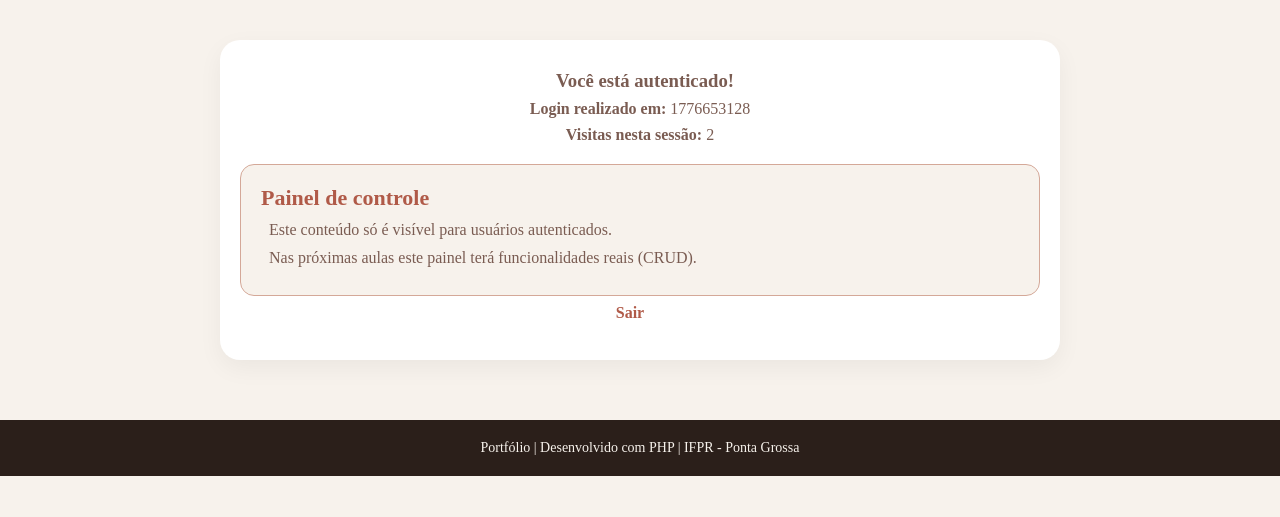
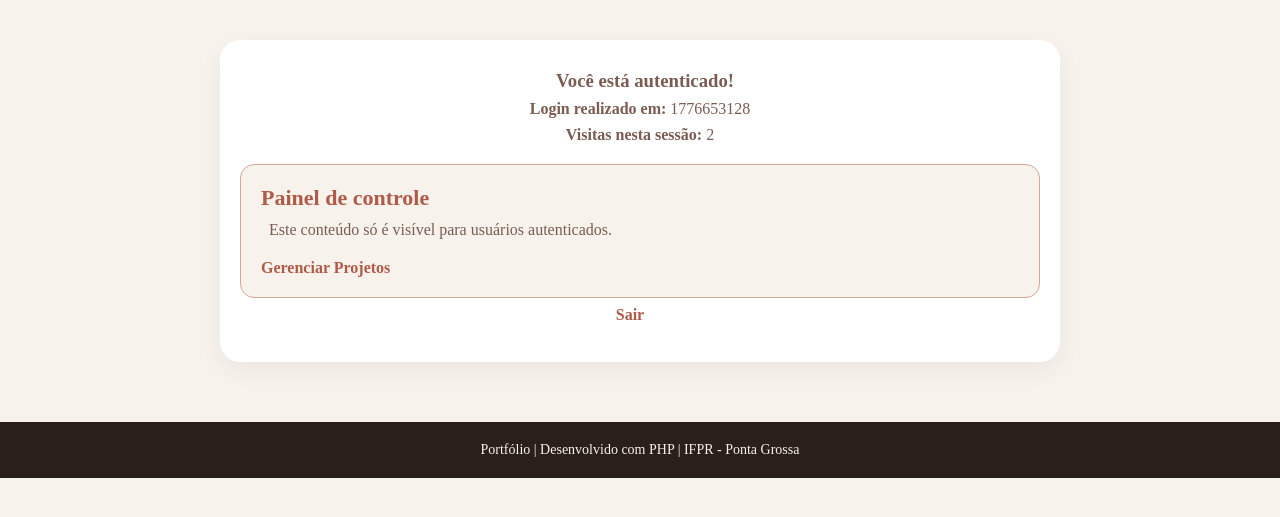
Before and after one commit to yasmirandaa/2026-DWII, a PHP site: page /04_sessoes/painel.php in a window 1280 px wide. Shown: the part 68-585 px from the top of the page. Run offline with PHP 8.4, Linux system fonts and the light colour scheme; the visitor is signed in with stand-in values (Sample User, id 1).

Commit message:
aula08: painel.php — link para módulo CRUD

```diff
--- a/04_sessoes/painel.php
+++ b/04_sessoes/painel.php
@@ -37,7 +37,7 @@
             <div class="card">
                 <h3> Painel de controle</h3>
                 <p>Este conteúdo só é visível para usuários autenticados.</p>
-                <p>Nas próximas aulas este painel terá funcionalidades reais (CRUD).</p>
+                <a href="../05_crud/index.php"> Gerenciar Projetos</a>
             </div>
             <p class=link-volta><a href="logout.php"> Sair </a></p>
         </div>
```
